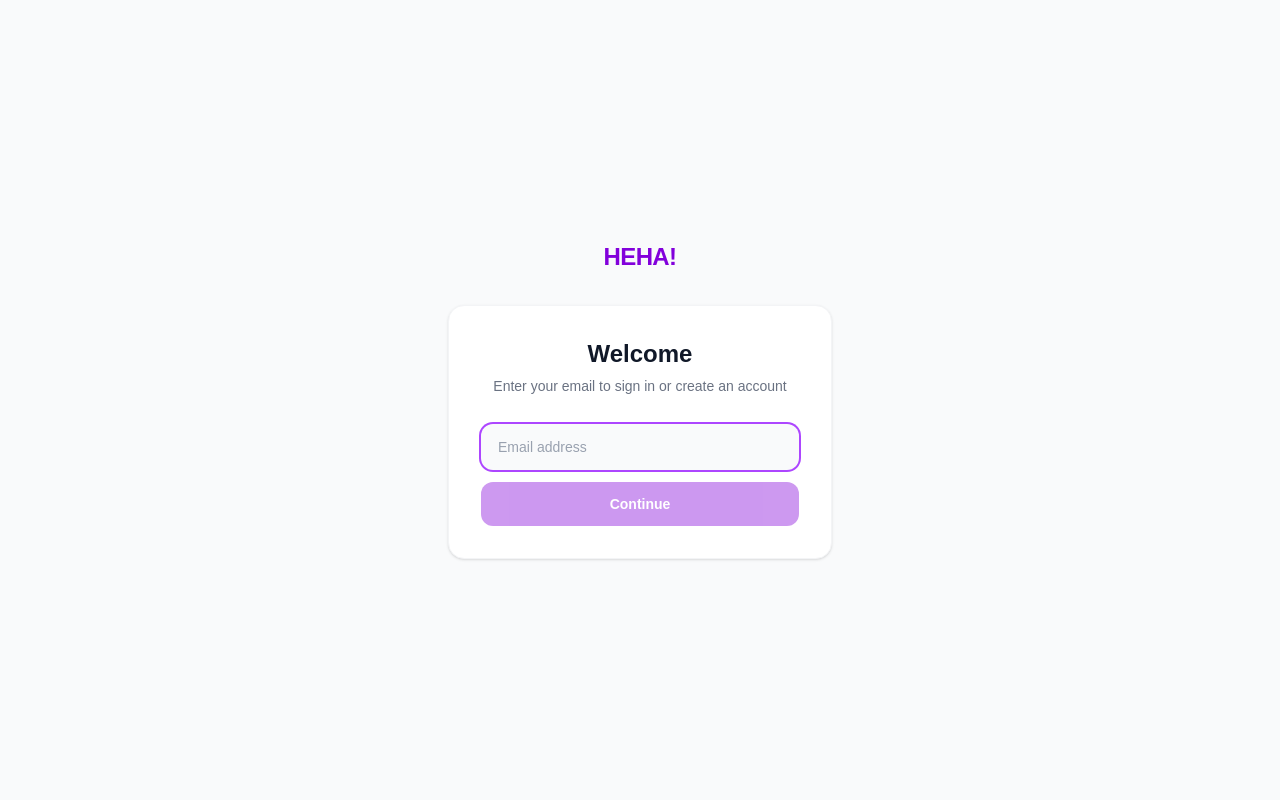
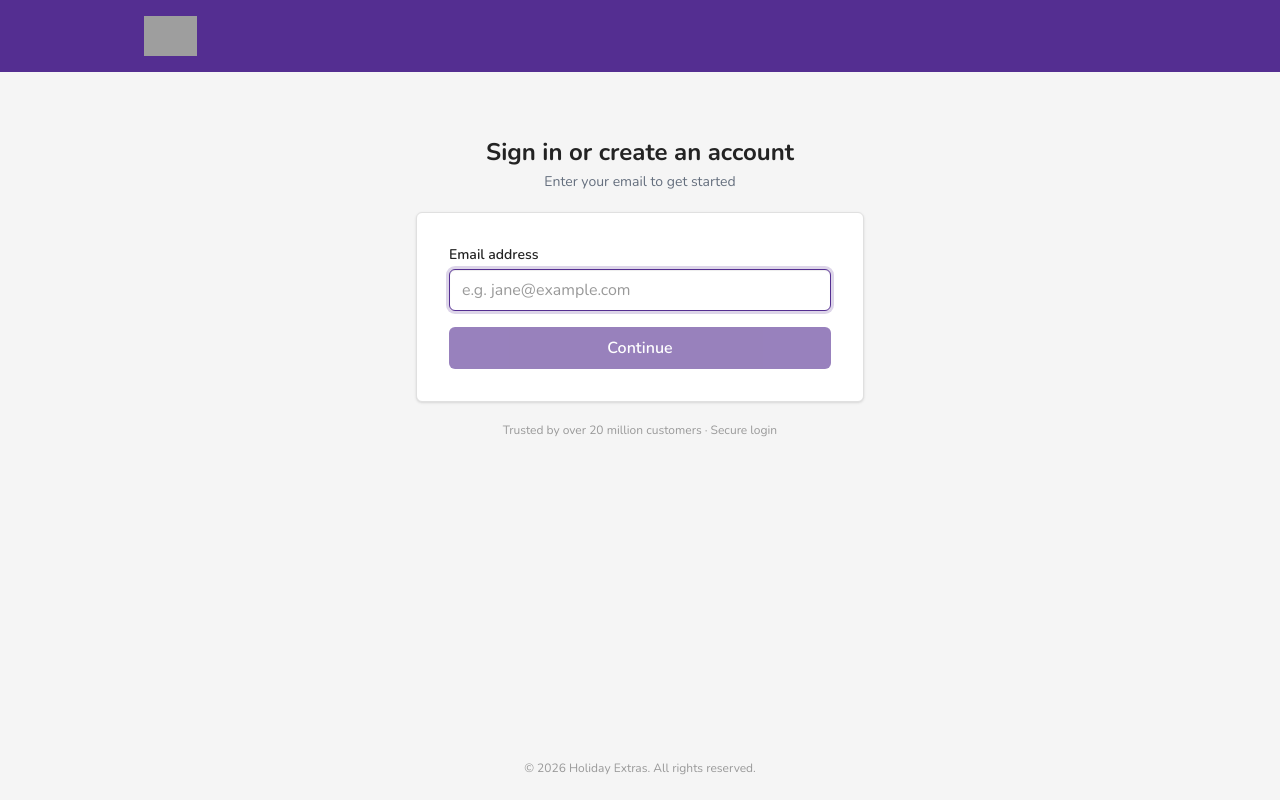
Before and after one commit to liamthompson1/auth, a Next.js app: page /login in a window 1280 px wide. Built offline with nearby package versions, Linux system fonts and the light colour scheme; grey boxes are pictures that could not be loaded.

Commit message:
Restyle to match holidayextras.com (HX nav, Nunito font, brand colors)

```diff
--- a/app/globals.css
+++ b/app/globals.css
@@ -10,28 +10,3 @@
   90%       { transform: translateX(3px); }
 }
 .animate-shake { animation: shake 0.45s ease; }
-
-:root {
-  --background: #ffffff;
-  --foreground: #171717;
-}
-
-@theme inline {
-  --color-background: var(--background);
-  --color-foreground: var(--foreground);
-  --font-sans: var(--font-geist-sans);
-  --font-mono: var(--font-geist-mono);
-}
-
-@media (prefers-color-scheme: dark) {
-  :root {
-    --background: #0a0a0a;
-    --foreground: #ededed;
-  }
-}
-
-body {
-  background: var(--background);
-  color: var(--foreground);
-  font-family: Arial, Helvetica, sans-serif;
-}
--- a/app/layout.tsx
+++ b/app/layout.tsx
@@ -1,33 +1,38 @@
-import type { Metadata } from "next";
-import { Geist, Geist_Mono } from "next/font/google";
-import "./globals.css";
+import type { Metadata } from 'next'
+import { Nunito } from 'next/font/google'
+import './globals.css'
 
-const geistSans = Geist({
-  variable: "--font-geist-sans",
-  subsets: ["latin"],
-});
-
-const geistMono = Geist_Mono({
-  variable: "--font-geist-mono",
-  subsets: ["latin"],
-});
+const nunito = Nunito({ subsets: ['latin'], weight: ['400', '600', '700'] })
 
 export const metadata: Metadata = {
-  title: "Create Next App",
-  description: "Generated by create next app",
-};
+  title: 'Sign In | Holiday Extras',
+  description: 'Sign in to your Holiday Extras account',
+}
 
-export default function RootLayout({
-  children,
-}: Readonly<{
-  children: React.ReactNode;
-}>) {
+export default function RootLayout({ children }: { children: React.ReactNode }) {
   return (
-    <html
-      lang="en"
-      className={`${geistSans.variable} ${geistMono.variable} h-full antialiased`}
-    >
-      <body className="min-h-full flex flex-col">{children}</body>
+    <html lang="en" className="h-full">
+      <body className={`${nunito.className} min-h-full flex flex-col bg-[#F5F5F5] text-[#232323]`}>
+        {/* HX Nav */}
+        <nav className="bg-[#542E91] shrink-0">
+          <div className="max-w-5xl mx-auto px-4 flex items-center h-[60px] sm:h-[72px]">
+            {/* eslint-disable-next-line @next/next/no-img-element */}
+            <img
+              src="https://d17s4kc6349e5h.cloudfront.net/holidayextras/assets/images/logos/HolidayExtras-logo-horizontal-transparent.svg"
+              alt="Holiday Extras"
+              className="h-8 sm:h-10 w-auto"
+            />
+          </div>
+        </nav>
+
+        <main className="flex-1 flex flex-col">
+          {children}
+        </main>
+
+        <footer className="shrink-0 text-center text-xs text-[#999] py-6">
+          © {new Date().getFullYear()} Holiday Extras. All rights reserved.
+        </footer>
+      </body>
     </html>
-  );
+  )
 }
--- a/app/login/page.tsx
+++ b/app/login/page.tsx
@@ -6,7 +6,7 @@ import { basePath } from '@/lib/basePath'
 
 export default function LoginPage() {
   return (
-    <Suspense fallback={<div className="min-h-screen bg-gray-50" />}>
+    <Suspense fallback={<div className="flex-1 bg-[#F5F5F5]" />}>
       <LoginContent />
     </Suspense>
   )
@@ -57,7 +57,6 @@ function LoginContent() {
     setAnimating(true); setTimeout(() => { setStep(next); setAnimating(false) }, 200)
   }
 
-  // After successful auth — fetch a callback token then redirect
   async function onAuthenticated() {
     if (!returnTo) { window.location.href = '/'; return }
     try {
@@ -70,7 +69,6 @@ function LoginContent() {
     }
   }
 
-  // ── Password login ──────────────────────────────────────────────────────────
   async function submitPassword() {
     if (!password || loading) return
     setPasswordError(null); setLoading(true)
@@ -89,7 +87,6 @@ function LoginContent() {
     finally { setLoading(false) }
   }
 
-  // ── OTP ─────────────────────────────────────────────────────────────────────
   async function submitOtp(code: string) {
     if (code.length < OTP_LENGTH || loading) return
     setOtpError(null); setLoading(true)
@@ -109,7 +106,6 @@ function LoginContent() {
     finally { setLoading(false) }
   }
 
-  // ── Email submit ─────────────────────────────────────────────────────────────
   async function handleEmailSubmit(e: React.FormEvent) {
     e.preventDefault()
     if (!EMAIL_RE.test(email)) { setEmailError('Needs to be a valid email'); triggerShake('email'); return }
@@ -186,30 +182,35 @@ function LoginContent() {
     else if (e.key === 'ArrowRight' && index < OTP_LENGTH - 1) digitRefs.current[index + 1]?.focus()
   }
 
-  const title = step === 'profile' ? 'Complete your profile' : 'Welcome'
-  const subtitle = step === 'profile' ? 'Tell us a bit about yourself' : 'Enter your email to sign in or create an account'
-  const showHeader = step === 'email' || step === 'profile'
+  return (
+    <div className="flex-1 flex items-start justify-center px-4 py-10 sm:py-16">
+      <div className="w-full max-w-md">
 
-  return (
-    <div className="min-h-screen bg-gray-50 dark:bg-gray-950 flex items-center justify-center px-4">
-      <div className="w-full max-w-sm">
-
-        {/* Logo */}
-        <div className="flex justify-center mb-8">
-          <div className="text-2xl font-bold tracking-tight text-purple-700 dark:text-purple-400">HEHA!</div>
+        {/* Step heading outside card */}
+        <div className="mb-5 text-center">
+          {step === 'email' && (
+            <>
+              <h1 className="text-2xl font-bold text-[#232323]">Sign in or create an account</h1>
+              <p className="mt-1 text-sm text-[#656F7E]">Enter your email to get started</p>
+            </>
+          )}
+          {step === 'otp' && (
+            <h1 className="text-2xl font-bold text-[#232323]">Enter your one-time passcode</h1>
+          )}
+          {step === 'passwordFallback' && (
+            <h1 className="text-2xl font-bold text-[#232323]">Enter your password</h1>
+          )}
+          {step === 'profile' && (
+            <>
+              <h1 className="text-2xl font-bold text-[#232323]">Complete your profile</h1>
+              <p className="mt-1 text-sm text-[#656F7E]">Tell us a bit about yourself</p>
+            </>
+          )}
         </div>
 
         {/* Card */}
-        <div className="bg-white dark:bg-gray-900 rounded-2xl shadow-sm border border-gray-100 dark:border-gray-800 p-8">
-
-          {showHeader && (
-            <div className="text-center mb-7">
-              <h1 className="text-2xl font-bold text-gray-900 dark:text-white">{title}</h1>
-              <p className="mt-1.5 text-sm text-gray-500 dark:text-gray-400">{subtitle}</p>
-            </div>
-          )}
-
-          <div style={{ transition: 'opacity 0.2s, transform 0.2s', opacity: animating ? 0 : 1, transform: animating ? 'translateX(16px)' : 'none' }}>
+        <div className="bg-white rounded-[6px] shadow-sm border border-[#E0E0E0] p-6 sm:p-8">
+          <div style={{ transition: 'opacity 0.2s, transform 0.2s', opacity: animating ? 0 : 1, transform: animating ? 'translateX(12px)' : 'none' }}>
             {step === 'email' && (
               <EmailStep email={email} setEmail={v => { setEmail(v); if (emailError) setEmailError(null) }}
                 emailError={emailError} generalError={generalError} loading={loading}
@@ -229,7 +230,7 @@ function LoginContent() {
               <PasswordFallbackStep password={password}
                 setPassword={v => { setPassword(v); if (passwordError) setPasswordError(null) }}
                 loading={loading} passwordError={passwordError} shake={shake === 'passwordFallback'}
-                onSubmit={submitPassword} onBack={goBackToEmail} />
+                email={email} onSubmit={submitPassword} onBack={goBackToEmail} />
             )}
             {step === 'profile' && (
               <ProfileStep loading={loading} onSubmit={handleProfileSubmit}
@@ -237,6 +238,11 @@ function LoginContent() {
             )}
           </div>
         </div>
+
+        {/* Trust badges */}
+        <p className="mt-5 text-center text-xs text-[#999]">
+          Trusted by over 20 million customers · Secure login
+        </p>
       </div>
     </div>
   )
@@ -244,14 +250,32 @@ function LoginContent() {
 
 // ─── Shared ───────────────────────────────────────────────────────────────────
 
-const inputCls = "w-full rounded-xl border border-gray-200 dark:border-gray-700 bg-gray-50 dark:bg-gray-800 px-4 py-3 text-sm text-gray-900 dark:text-white placeholder-gray-400 dark:placeholder-gray-500 outline-none focus:ring-2 focus:ring-purple-500 focus:border-transparent transition"
+const inputCls = [
+  'block w-full px-3 py-[6px] text-base text-[#232323] bg-white',
+  'border border-[#CCC] rounded-[6px]',
+  'shadow-[inset_0_1px_1px_rgba(0,0,0,0.075)]',
+  'placeholder-[#999] outline-none',
+  'transition-[border-color,box-shadow] duration-150 ease-in-out',
+  'focus:border-[#542E91] focus:shadow-[inset_0_1px_1px_rgba(0,0,0,0.075),0_0_0_3px_rgba(84,46,145,0.2)]',
+  'h-[42px]',
+].join(' ')
+
+const inputErrorCls = 'border-[#FF5962] focus:border-[#FF5962] focus:shadow-[inset_0_1px_1px_rgba(0,0,0,0.075),0_0_0_3px_rgba(255,89,98,0.2)]'
 
 function PrimaryBtn({ label, loading, disabled }: { label: string; loading: boolean; disabled?: boolean }) {
   return (
     <button type="submit" disabled={disabled ?? loading}
-      className="w-full rounded-xl bg-purple-700 hover:bg-purple-800 disabled:opacity-40 text-white text-sm font-semibold py-3 transition">
+      className="inline-block w-full rounded-[6px] bg-[#542E91] hover:bg-[#3E226A] active:bg-[#2E194F] disabled:opacity-60 text-white text-base font-semibold px-3 py-[6px] h-[42px] transition-colors duration-150 cursor-pointer disabled:cursor-not-allowed">
       {loading ? '…' : label}
     </button>
+  )
+}
+
+function ErrorMessage({ msg }: { msg: string }) {
+  return (
+    <div className="flex items-start gap-2 bg-[#FFEFF0] border-l-[3px] border-[#FF5962] rounded-[6px] px-3 py-2 text-sm text-[#FF5962] font-semibold">
+      {msg}
+    </div>
   )
 }
 
@@ -264,13 +288,23 @@ function PasswordInput({ value, onChange, placeholder = 'Password', autoComplete
       <div className={`relative ${shake ? 'animate-shake' : ''}`}>
         <input type={show ? 'text' : 'password'} autoComplete={autoComplete} value={value}
           onChange={e => onChange(e.target.value)} placeholder={placeholder}
-          className={inputCls + ' pr-14' + (error ? ' border-red-400 focus:ring-red-400' : '')} />
+          className={`${inputCls} pr-14 ${error ? inputErrorCls : ''}`} />
         <button type="button" onClick={() => setShow(s => !s)}
-          className="absolute right-3 top-1/2 -translate-y-1/2 text-xs text-gray-400 hover:text-gray-600 dark:hover:text-gray-300 transition">
+          className="absolute right-3 top-1/2 -translate-y-1/2 text-xs text-[#542E91] hover:text-[#3E226A] font-semibold transition">
           {show ? 'Hide' : 'Show'}
         </button>
       </div>
-      {error && <p className="mt-1 text-xs text-red-500">{error}</p>}
+      {error && <p className="mt-1 text-xs text-[#FF5962] font-semibold">{error}</p>}
+    </div>
+  )
+}
+
+function BackLink({ onClick }: { onClick: () => void }) {
+  return (
+    <div className="text-center mt-1">
+      <button onClick={onClick} className="text-sm text-[#0094FF] hover:text-[#0068B3] hover:underline transition">
+        Use a different email
+      </button>
     </div>
   )
 }
@@ -282,14 +316,17 @@ function EmailStep({ email, setEmail, emailError, generalError, loading, shake,
   loading: boolean; shake: boolean; onSubmit: (e: React.FormEvent) => void
 }) {
   return (
-    <form onSubmit={onSubmit} className="space-y-3">
+    <form onSubmit={onSubmit} className="space-y-4">
+      <div>
+        <label className="block text-sm font-semibold text-[#232323] mb-1">Email address</label>
         <div className={shake ? 'animate-shake' : ''}>
           <input type="email" autoComplete="email" autoFocus value={email} onChange={e => setEmail(e.target.value)}
-          placeholder="Email address" required
-          className={inputCls + (emailError ? ' border-red-400 focus:ring-red-400' : '')} />
-        {emailError && <p className="mt-1 text-xs text-red-500">{emailError}</p>}
+            placeholder="e.g. jane@example.com" required
+            className={`${inputCls} ${emailError ? inputErrorCls : ''}`} />
         </div>
-      {generalError && <p className="text-xs text-red-500">{generalError}</p>}
+        {emailError && <p className="mt-1 text-xs text-[#FF5962] font-semibold">{emailError}</p>}
+      </div>
+      {generalError && <ErrorMessage msg={generalError} />}
       <PrimaryBtn label="Continue" loading={loading} disabled={loading || !email} />
     </form>
   )
@@ -307,61 +344,65 @@ function OtpStep({ email, smsSentTo, digits, digitRefs, password, setPassword, l
 }) {
   const otpComplete = digits.every(d => d !== '')
   return (
-    <div className="space-y-4">
-      <div className="text-center">
-        <h2 className="text-lg font-semibold text-gray-900 dark:text-white">Enter One-time-passcode</h2>
-        <p className="mt-1 text-sm text-gray-500 dark:text-gray-400">
-          {smsSentTo ? <>Code sent to <strong className="text-gray-700 dark:text-gray-300">{email}</strong> and SMS ********{smsSentTo}.</>
-            : <>Code sent to <strong className="text-gray-700 dark:text-gray-300">{email}</strong> and your phone.</>}
+    <div className="space-y-5">
+      <p className="text-sm text-[#656F7E]">
+        {smsSentTo
+          ? <>Code sent to <strong className="text-[#232323]">{email}</strong> and SMS ********{smsSentTo}.</>
+          : <>Code sent to <strong className="text-[#232323]">{email}</strong> and your phone.</>}
       </p>
-      </div>
 
+      <div>
         <div className={`flex gap-2 ${otpShake ? 'animate-shake' : ''}`}>
           {digits.map((d, i) => (
             <input key={i} ref={el => { digitRefs.current[i] = el }} type="text" inputMode="numeric"
               autoComplete={i === 0 ? 'one-time-code' : 'off'} maxLength={OTP_LENGTH} value={d}
               onChange={e => onDigitChange(i, e.target.value)} onKeyDown={e => onDigitKeyDown(i, e)}
               onFocus={e => e.target.select()}
-            className={`flex-1 min-w-0 h-12 rounded-xl border text-center text-xl font-bold outline-none transition bg-gray-50 dark:bg-gray-800 text-gray-900 dark:text-white
-              ${otpError ? 'border-red-400 focus:ring-red-400' : 'border-gray-200 dark:border-gray-700 focus:ring-2 focus:ring-purple-500 focus:border-transparent'}`} />
+              className={[
+                'flex-1 min-w-0 h-[52px] rounded-[6px] border text-center text-2xl font-bold outline-none transition-[border-color,box-shadow] duration-150',
+                'bg-white text-[#232323] shadow-[inset_0_1px_1px_rgba(0,0,0,0.075)]',
+                otpError
+                  ? 'border-[#FF5962] focus:border-[#FF5962] focus:shadow-[inset_0_1px_1px_rgba(0,0,0,0.075),0_0_0_3px_rgba(255,89,98,0.2)]'
+                  : 'border-[#CCC] focus:border-[#542E91] focus:shadow-[inset_0_1px_1px_rgba(0,0,0,0.075),0_0_0_3px_rgba(84,46,145,0.2)]',
+              ].join(' ')} />
           ))}
         </div>
-
-      {otpError && <p className="text-xs text-red-500">{otpError}</p>}
+        {otpError && <p className="mt-1.5 text-xs text-[#FF5962] font-semibold">{otpError}</p>}
+      </div>
 
       <button type="button" onClick={onOtpSubmit} disabled={!otpComplete || loading}
-        className="w-full rounded-xl bg-purple-700 hover:bg-purple-800 disabled:opacity-40 text-white text-sm font-semibold py-3 transition">
-        {loading ? '…' : 'Verify'}
+        className="inline-block w-full rounded-[6px] bg-[#542E91] hover:bg-[#3E226A] disabled:opacity-60 text-white text-base font-semibold h-[42px] transition-colors duration-150 cursor-pointer disabled:cursor-not-allowed">
+        {loading ? '…' : 'Verify code'}
       </button>
 
       <div className="text-center text-sm">
         {resendCountdown > 0
-          ? <span className="text-gray-400">Resend in {resendCountdown}s</span>
-          : <button onClick={onResend} disabled={loading} className="text-purple-600 hover:underline disabled:opacity-40">Resend code</button>}
+          ? <span className="text-[#999]">Resend in {resendCountdown}s</span>
+          : <button onClick={onResend} disabled={loading} className="text-[#0094FF] hover:text-[#0068B3] hover:underline disabled:opacity-40 transition">Resend code</button>}
       </div>
 
       <div className="flex items-center gap-3">
-        <div className="flex-1 h-px bg-gray-100 dark:bg-gray-800" />
-        <span className="text-xs text-gray-400">OR</span>
-        <div className="flex-1 h-px bg-gray-100 dark:bg-gray-800" />
+        <div className="flex-1 h-px bg-[#E0E0E0]" />
+        <span className="text-xs text-[#999] font-semibold">OR</span>
+        <div className="flex-1 h-px bg-[#E0E0E0]" />
       </div>
 
+      <div className="space-y-3">
+        <label className="block text-sm font-semibold text-[#232323]">Sign in with password instead</label>
         <PasswordInput value={password} onChange={setPassword} shake={passwordShake} error={passwordError} />
         <button type="button" onClick={onPasswordSubmit} disabled={!password || loading}
-        className="w-full rounded-xl border border-gray-200 dark:border-gray-700 bg-white dark:bg-gray-800 text-gray-700 dark:text-gray-200 text-sm font-semibold py-3 hover:bg-gray-50 dark:hover:bg-gray-700 disabled:opacity-40 transition">
+          className="inline-block w-full rounded-[6px] border border-[#542E91] bg-white hover:bg-[#F5F0FF] text-[#542E91] text-base font-semibold h-[42px] transition-colors duration-150 cursor-pointer disabled:opacity-40 disabled:cursor-not-allowed">
           Sign in with password
         </button>
-
-      <div className="text-center">
-        <button onClick={onBack} className="text-xs text-gray-400 hover:text-gray-600 dark:hover:text-gray-300 transition">Use a different email</button>
       </div>
 
-      <p className="text-center text-[11px] text-gray-400">
-        HEHA is protected by reCAPTCHA and the Google{' '}
-        <a href="https://policies.google.com/privacy" target="_blank" rel="noopener noreferrer" className="underline">Privacy Policy</a>
-        {' '}and{' '}
-        <a href="https://policies.google.com/terms" target="_blank" rel="noopener noreferrer" className="underline">Terms of Service</a>
-        {' '}apply.
+      <BackLink onClick={onBack} />
+
+      <p className="text-center text-[11px] text-[#999]">
+        Protected by reCAPTCHA —{' '}
+        <a href="https://policies.google.com/privacy" target="_blank" rel="noopener noreferrer" className="underline">Privacy</a>
+        {' '}·{' '}
+        <a href="https://policies.google.com/terms" target="_blank" rel="noopener noreferrer" className="underline">Terms</a>
       </p>
     </div>
   )
@@ -369,20 +410,20 @@ function OtpStep({ email, smsSentTo, digits, digitRefs, password, setPassword, l
 
 // ─── Password fallback ────────────────────────────────────────────────────────
 
-function PasswordFallbackStep({ password, setPassword, loading, passwordError, shake, onSubmit, onBack }: {
-  password: string; setPassword: (v: string) => void; loading: boolean; passwordError: string | null; shake: boolean; onSubmit: () => void; onBack: () => void
+function PasswordFallbackStep({ password, setPassword, loading, passwordError, shake, email, onSubmit, onBack }: {
+  password: string; setPassword: (v: string) => void; loading: boolean; passwordError: string | null; shake: boolean; email: string; onSubmit: () => void; onBack: () => void
 }) {
   return (
     <div className="space-y-4">
-      <p className="text-center text-sm text-gray-500 dark:text-gray-400">We couldn&apos;t send a passcode right now, enter your password.</p>
+      <p className="text-sm text-[#656F7E]">
+        We couldn&apos;t send a passcode to <strong className="text-[#232323]">{email}</strong>. Enter your password to continue.
+      </p>
       <PasswordInput value={password} onChange={setPassword} shake={shake} error={passwordError} />
       <button type="button" onClick={onSubmit} disabled={!password || loading}
-        className="w-full rounded-xl bg-purple-700 hover:bg-purple-800 disabled:opacity-40 text-white text-sm font-semibold py-3 transition">
+        className="inline-block w-full rounded-[6px] bg-[#542E91] hover:bg-[#3E226A] disabled:opacity-60 text-white text-base font-semibold h-[42px] transition-colors duration-150 cursor-pointer disabled:cursor-not-allowed">
         {loading ? '…' : 'Sign in'}
       </button>
-      <div className="text-center">
-        <button onClick={onBack} className="text-xs text-gray-400 hover:text-gray-600 dark:hover:text-gray-300 transition">Use a different email</button>
-      </div>
+      <BackLink onClick={onBack} />
     </div>
   )
 }
@@ -396,15 +437,26 @@ function ProfileStep({ loading, onSubmit, onSkip }: {
   const [familyName, setFamilyName] = useState('')
   const [contactNumber, setContactNumber] = useState('')
   return (
-    <form onSubmit={e => { e.preventDefault(); onSubmit(givenName, familyName, contactNumber) }} className="space-y-3">
-      <div className="flex gap-2">
-        <input type="text" autoComplete="given-name" autoFocus value={givenName} onChange={e => setGivenName(e.target.value)} placeholder="First name" className={inputCls} style={{ flex: 1 }} />
-        <input type="text" autoComplete="family-name" value={familyName} onChange={e => setFamilyName(e.target.value)} placeholder="Last name" className={inputCls} style={{ flex: 1 }} />
+    <form onSubmit={e => { e.preventDefault(); onSubmit(givenName, familyName, contactNumber) }} className="space-y-4">
+      <div className="flex gap-3">
+        <div className="flex-1">
+          <label className="block text-sm font-semibold text-[#232323] mb-1">First name</label>
+          <input type="text" autoComplete="given-name" autoFocus value={givenName} onChange={e => setGivenName(e.target.value)} placeholder="Jane" className={inputCls} />
         </div>
-      <input type="tel" autoComplete="tel" value={contactNumber} onChange={e => setContactNumber(e.target.value)} placeholder="Phone number" className={inputCls} />
+        <div className="flex-1">
+          <label className="block text-sm font-semibold text-[#232323] mb-1">Last name</label>
+          <input type="text" autoComplete="family-name" value={familyName} onChange={e => setFamilyName(e.target.value)} placeholder="Smith" className={inputCls} />
+        </div>
+      </div>
+      <div>
+        <label className="block text-sm font-semibold text-[#232323] mb-1">Phone number</label>
+        <input type="tel" autoComplete="tel" value={contactNumber} onChange={e => setContactNumber(e.target.value)} placeholder="+44 7700 900000" className={inputCls} />
+      </div>
       <PrimaryBtn label="Continue" loading={loading} disabled={loading || !contactNumber} />
       <div className="text-center">
-        <button type="button" onClick={onSkip} disabled={loading} className="text-xs text-gray-400 hover:text-gray-600 dark:hover:text-gray-300 disabled:opacity-40 transition">Skip for now</button>
+        <button type="button" onClick={onSkip} disabled={loading} className="text-sm text-[#0094FF] hover:text-[#0068B3] hover:underline disabled:opacity-40 transition">
+          Skip for now
+        </button>
       </div>
     </form>
   )
```
Lines whose indentation alone changed are shown as unchanged.
